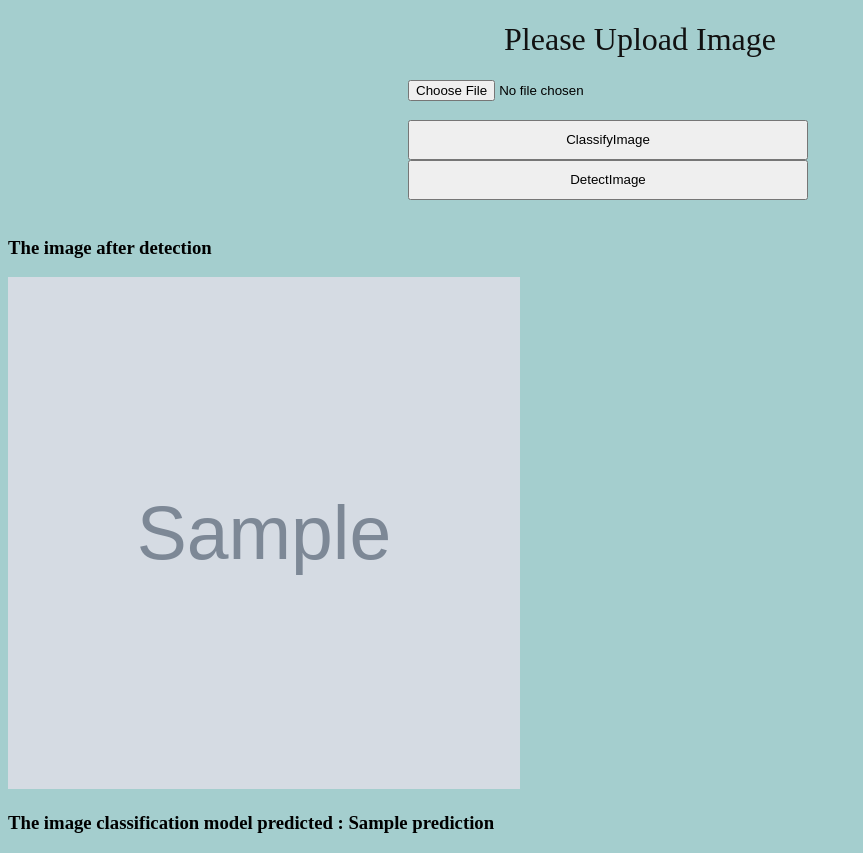
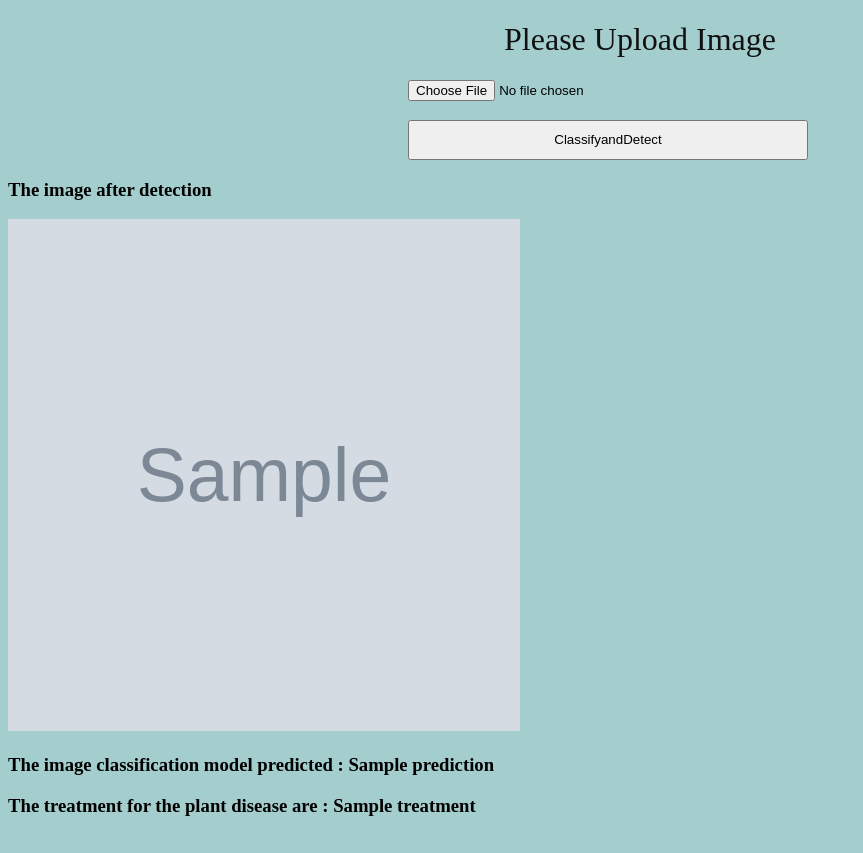
Before and after one commit to rabintiwari45/Plant_Disease, a Flask app: template templates/index_detect.html in a window 1280 px wide. Shown: the part 146-999 px from the top of the page, without its empty margins (0-863 px from the left). After the commit the page ends 962 px from the top, so only its background shows below. Run offline with Flask 2, Linux system fonts and the light colour scheme; the template is opened without the code that fills it: most values are stand-ins (such as "Sample title", 1, 10 or a date in 2020); grey boxes marked "Sample" are stand-in pictures.

Commit message:
Update index_detect.html

```diff
--- a/templates/index_detect.html
+++ b/templates/index_detect.html
@@ -44,16 +44,15 @@
         <input class = "btn-info" type = file name= image>
         <br>
 
-        <input class="btn-info" type = submit value = ClassifyImage>
-        <br>
-        <input class="btn-info" type = submit value = DetectImage>
-        <br>
+        <input class="btn-info" type = submit value = ClassifyandDetect>
+
         <br>
         <h3>The image after detection</h3>
         {% if image_loc %}
         <img class = "mb-4" src= "static/upload/{{image_loc}}" alt = " " width = "512" height = "512">
         <h3>The image classification model predicted : {{prediction}}</h3>
         {% endif %}
+	<h3>The treatment for the plant disease are : {{treatment}}</h3>
     </form>
 </body>
 
```
